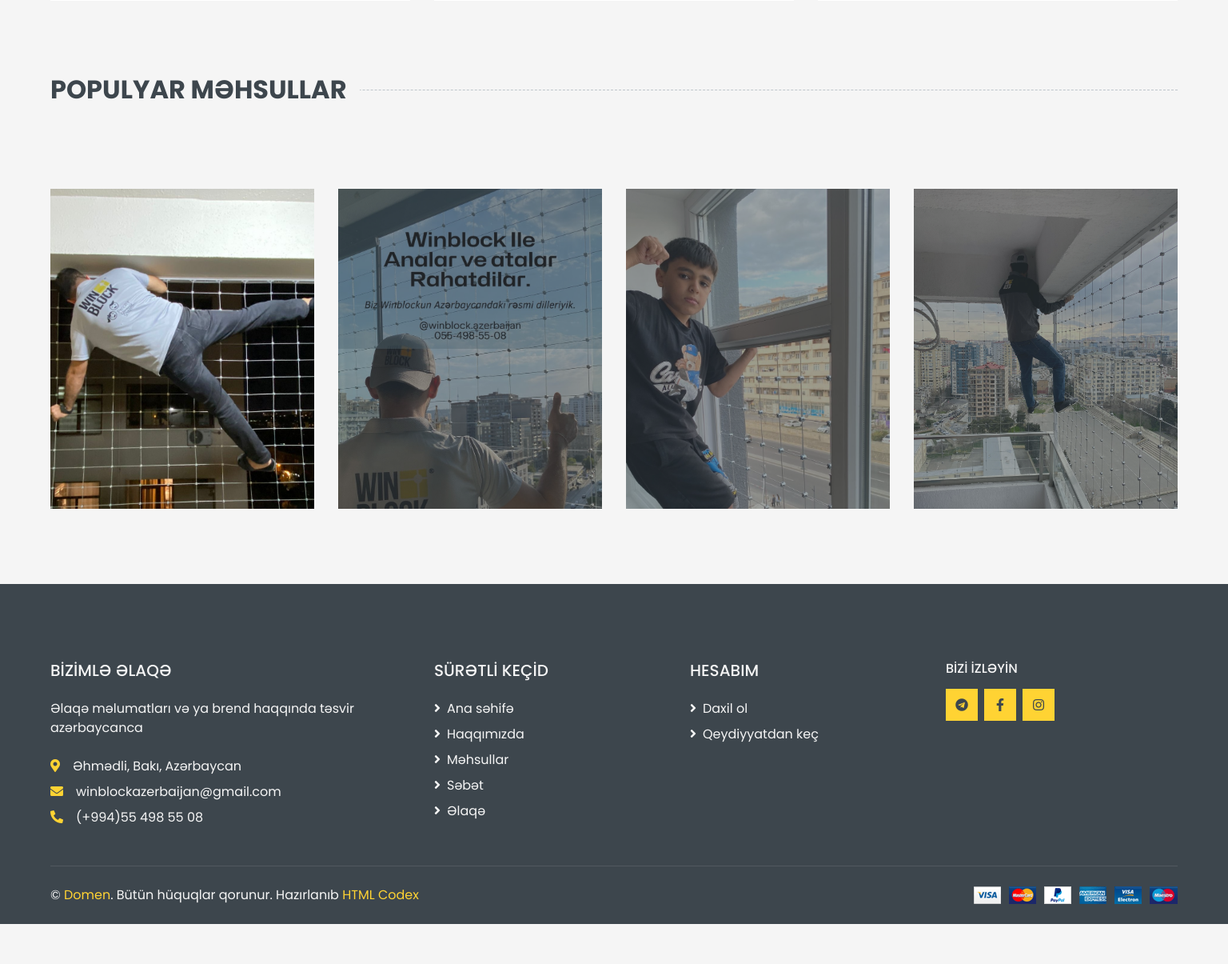
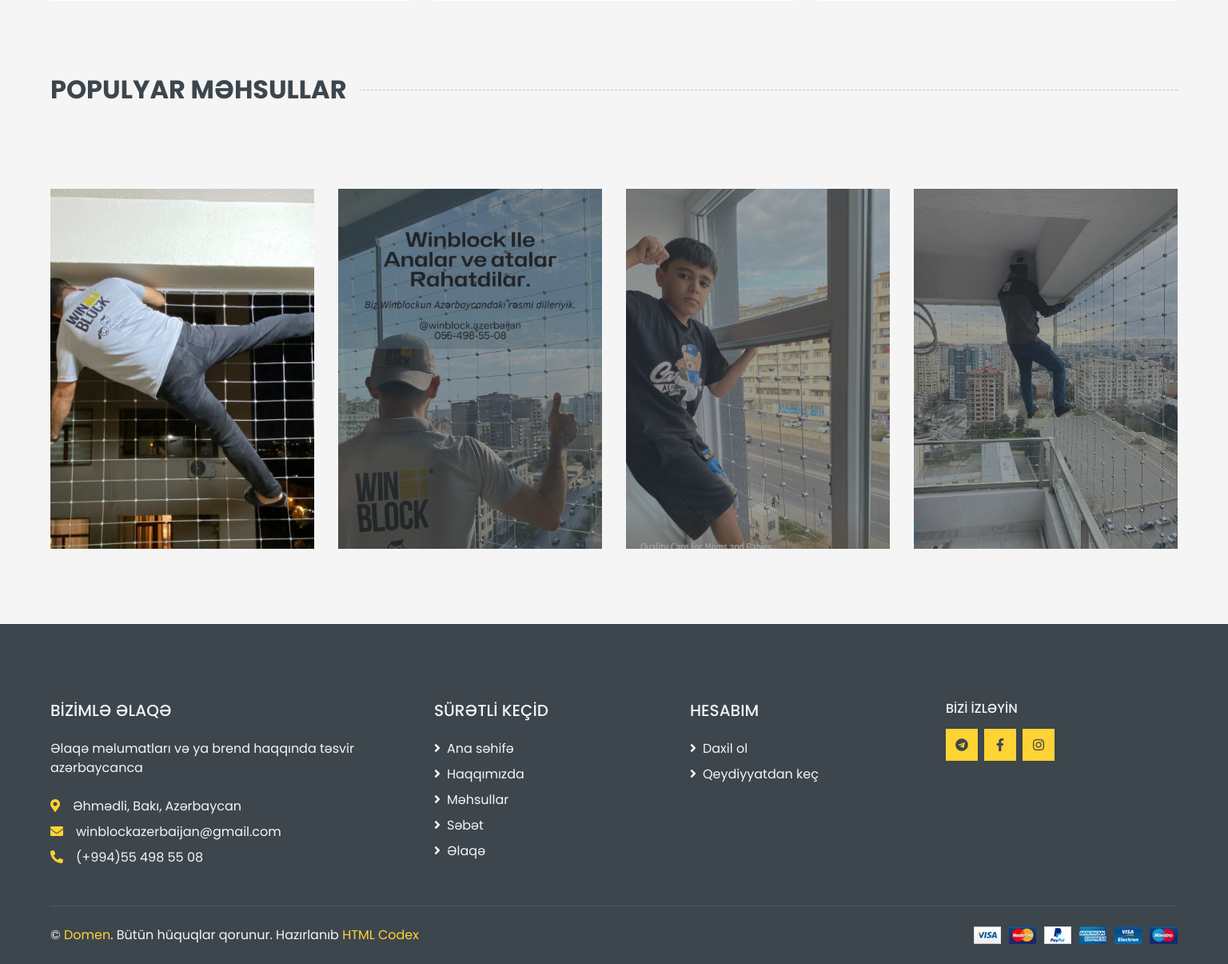
Before and after one commit to IIISRO/winblockaz, a Django app: page / in a window 1536 px wide. Shown: the part 956-2161 px from the top of the page at 80% size. Before the commit the page ends 2111 px from the top, so only its background shows below. Run offline with Django 5.2, Linux system fonts and the light colour scheme; data that the repository does not hold is empty; some libraries are stand-ins or nearby versions.

Commit message:
initial commit

```diff
--- a/core/templates/base.html
+++ b/core/templates/base.html
@@ -42,6 +42,11 @@ uşaqlar üçün ən yaxşı pəncərə qoruyucu, paslanmayan qoruyucu sistem
         @media (min-width: 992px) {
     .navbar-expand-lg .navbar-toggler,.logo-mobile {
         display: none !important;
+    }
+}
+@media(min-width:1400px){
+    .footer-products .product-offer{
+        height: 450px !important;
     }
 }
     </style>
--- a/core/templates/home.html
+++ b/core/templates/home.html
@@ -124,7 +124,7 @@
 </div>
 
 <div class="container-fluid pt-5 pb-3">
-    <div class="row px-xl-5">
+    <div class="row px-xl-5 footer-products">
         <div class="col-md-6 col-lg-3">
             <div class="product-offer mb-30" style="height: 400px;background-image: url('../../static/img/winblock-image2.jpeg');background-position: center; background-size: cover;background-repeat: no-repeat;">
                 <!-- <img class="img-fluid" style="object-fit: cover;background-position: top;" src="{% static 'img/winblock-image5.jpeg' %}" alt=""> -->
```
